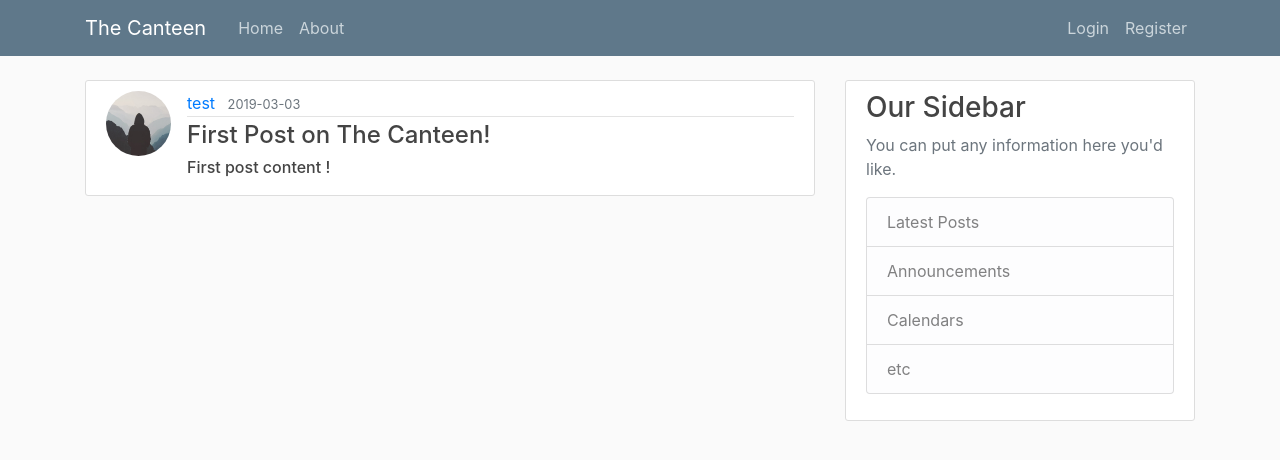
After one commit to joey7040/Python_stuff, a Flask app: page /post/1 in a window 1280 px wide. The commit adds this page. Shown: the top 460 px of the page. Run offline with Flask 2, Linux system fonts and the light colour scheme; data comes from the database, SQL or seed files in the repository; both versions use the stored data as it was after the commit; some libraries are stand-ins or nearby versions.

Commit message:
added a update post route and added crud ops for posts. added css for posts as well

```diff
--- a/mini_social_app/flaskblog/routes.py
+++ b/mini_social_app/flaskblog/routes.py
@@ -1,31 +1,18 @@
 import os
 import secrets
 from PIL import Image
-from flask import render_template, url_for, flash, redirect, request
+from flask import render_template, url_for, flash, redirect, request, abort
 from flaskblog.models import User, Post
-from flaskblog.forms import RegistrationForm, LoginForm, UpdateAccountForm
+from flaskblog.forms import RegistrationForm, LoginForm, UpdateAccountForm, PostForm
 from flaskblog import app , db, bcrypt
 from flask_login import login_user, current_user, logout_user , login_required
 
-posts = [
-    {
-        'author': 'Corey Schafer',
-        'title': 'Blog Post 1',
-        'content': 'First post content',
-        'date_posted': 'April 20, 2018'
-    },
-    {
-        'author': 'Jane Doe',
-        'title': 'Blog Post 2',
-        'content': 'Second post content',
-        'date_posted': 'April 21, 2018'
-    }
-]
 
 
 @app.route("/")
 @app.route("/home")
 def home():
+    posts = Post.query.all()
     return render_template('home.html', posts=posts)
 
 
@@ -102,3 +89,41 @@ def account():
         form.email.data = current_user.email
     image_file = url_for('static', filename='profile_pics/'+ current_user.image_file)
     return render_template('account.html', title='Account', image_file=image_file, form=form)
+
+
+@app.route("/post/new", methods = ['GET','POST'])
+@login_required
+def new_post():
+    form = PostForm()
+    if form.validate_on_submit():
+        post = Post(title=form.title.data, content=form.content.data, author=current_user)
+        db.session.add(post)
+        db.session.commit()
+        flash ('Your post has been created!', 'success')
+        return redirect(url_for('home'))
+    return render_template('create_post.html', title='New Post', form=form, legend='new post')
+
+
+@app.route("/post/<int:post_id>")
+def post(post_id):
+    post = Post.query.get_or_404(post_id)
+    return render_template('post.html', title=post.title, post=post)
+
+@app.route("/post/<int:post_id>/update", methods=['GET', 'POST'])
+@login_required
+def post_update(post_id):
+    post = Post.query.get_or_404(post_id)
+    if post.author != current_user:
+        abort(403)
+    form = PostForm()
+    if form.validate_on_submit():
+        post.title = form.title.data
+        post.content =  form.content.data
+        db.session.commit()
+        flash('Your post has been updated!', 'info')
+        return redirect(url_for('post', post_id=post.id))
+    elif request.method == 'GET':
+        form.title.data = post.title
+        form.content.data = post.content
+
+    return render_template('create_post.html', title='update Post', form=form, legend='update post'  )
--- a/mini_social_app/flaskblog/templates/layout.html
+++ b/mini_social_app/flaskblog/templates/layout.html
@@ -32,6 +32,7 @@
             <!-- Navbar Right Side -->
             <div class="navbar-nav">
                 {% if current_user.is_authenticated %}
+                  <a class="nav-item nav-link" href="{{ url_for('new_post')}}">New Post</a>
                   <a class="nav-item nav-link" href="{{ url_for('account')}}">Account</a>
                   <a class="nav-item nav-link" href="{{ url_for('logout')}}">Logout</a>
 
--- /dev/null
+++ b/mini_social_app/flaskblog/templates/post.html
@@ -0,0 +1,15 @@
+
+{% extends "layout.html" %}
+{% block content %}
+    <article class="media content-section">
+        <img class="rounded-circle article-img" src={{url_for('static', filename='profile_pics/' + post.author.image_file)}}>
+        <div class="media-body">
+            <div class="article-metadata">
+            <a class="mr-2" href="#">{{ post.author.username  }}</a>
+            <small class="text-muted">{{ post.date_posted.strftime('%Y-%m-%d') }}</small>
+            </div>
+            <h4 class="article-title">{{ post.title }}</h4>
+            <h6 class="article-content">{{ post.content }}</h6>
+        </div>
+    </article>
+{% endblock content %}
```
Also changed, not shown: mini_social_app/flaskblog/forms.py (+6 -1 lines), mini_social_app/flaskblog/templates/create_post.html (added, +41 -0 lines), mini_social_app/flaskblog/templates/home.html (+8 -8 lines), mini_social_app/flaskblog/site.db, mini_social_app/flaskblog/static/profile_pics/05d4c92874a98e2a.png (added).
